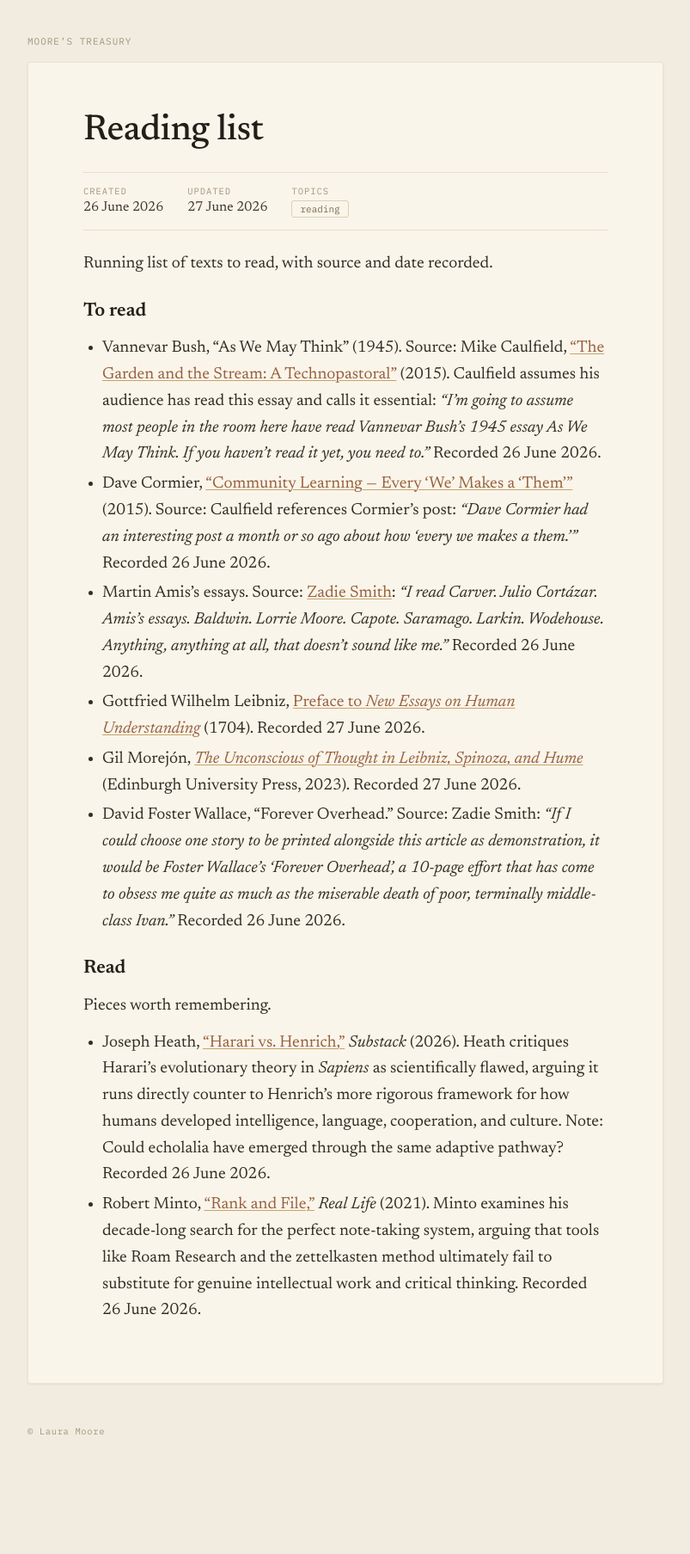
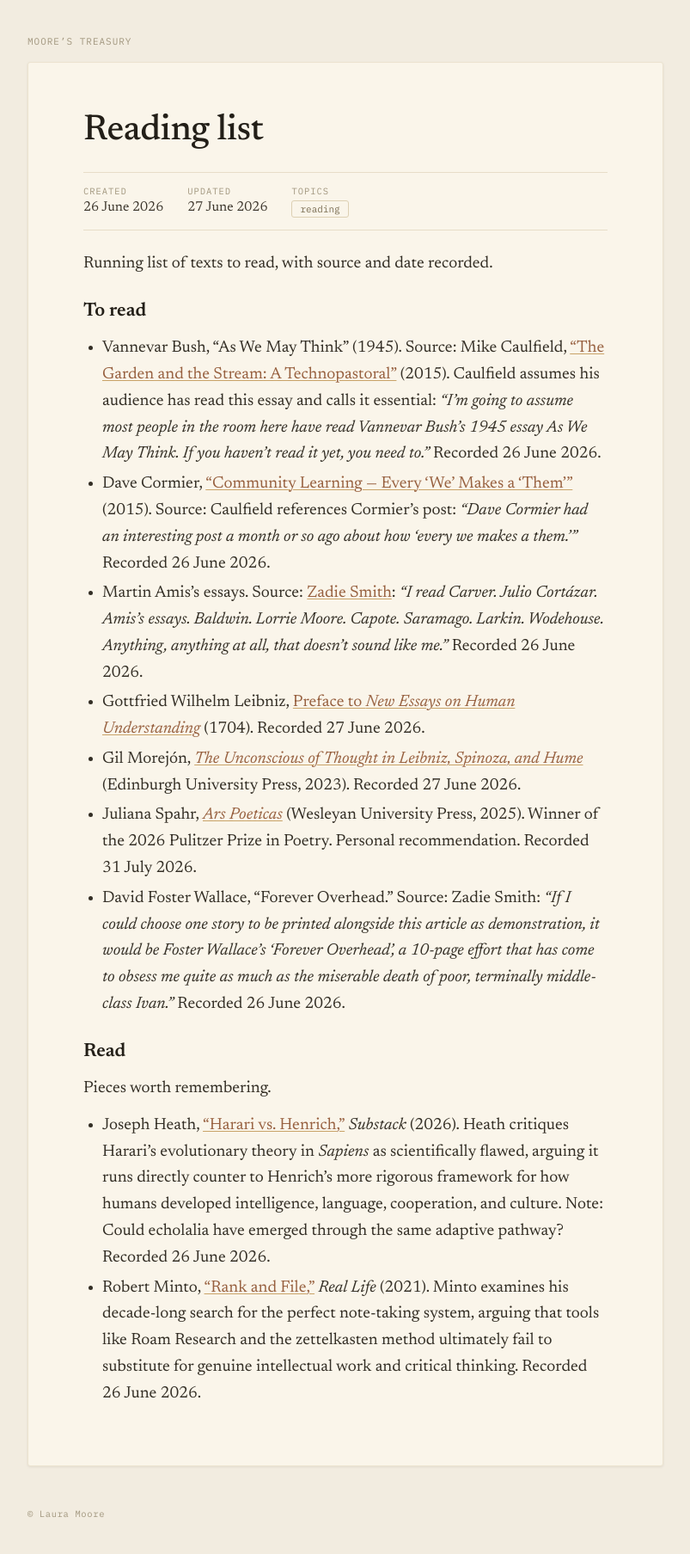
Before and after one commit to lauramoorewrites-del/treasury, a Jekyll site: the page built from _pages/reading-list.md, in a window 1280 px wide. Shown: the whole page at 86% size, without its empty margins (238-1041 px from the left). Built offline with Jekyll 4.4.1, drawn with Linux system fonts in a browser that asks for light colours; before the commit the page ends 1711 px from its top, so only the background shows below that.

Commit message:
Add Juliana Spahr's Ars Poeticas to reading list
Co-Authored-By: Claude Opus 4.6 (1M context) <noreply@anthropic.com>

```diff
--- a/_pages/reading-list.md
+++ b/_pages/reading-list.md
@@ -16,6 +16,7 @@ Running list of texts to read, with source and date recorded.
 - Martin Amis’s essays. Source: [Zadie Smith](/treasury/topics/zadie-smith/): *“I read Carver. Julio Cortázar. Amis’s essays. Baldwin. Lorrie Moore. Capote. Saramago. Larkin. Wodehouse. Anything, anything at all, that doesn’t sound like me.”* Recorded 26 June 2026.
 - Gottfried Wilhelm Leibniz, [Preface to *New Essays on Human Understanding*](https://www.earlymoderntexts.com/assets/pdfs/leibniz1705a.pdf) (1704). Recorded 27 June 2026.
 - Gil Morejón, [*The Unconscious of Thought in Leibniz, Spinoza, and Hume*](/treasury/the-unconscious-of-thought/) (Edinburgh University Press, 2023). Recorded 27 June 2026.
+- Juliana Spahr, [*Ars Poeticas*](https://bookshop.org/search?q=9780819501523) (Wesleyan University Press, 2025). Winner of the 2026 Pulitzer Prize in Poetry. Personal recommendation. Recorded 31 July 2026.
 - David Foster Wallace, “Forever Overhead.” Source: Zadie Smith: *“If I could choose one story to be printed alongside this article as demonstration, it would be Foster Wallace’s ‘Forever Overhead’, a 10-page effort that has come to obsess me quite as much as the miserable death of poor, terminally middle-class Ivan.”* Recorded 26 June 2026.
 
 ## Read
```
